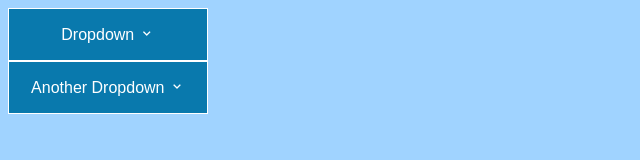
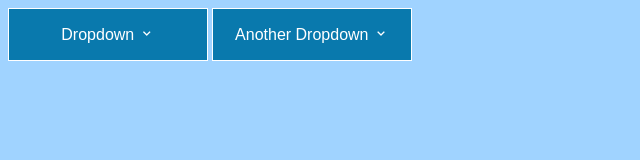
Before and after one commit to assaf-git/dropdown-menu, a website built with webpack: page src/template.html in a window 1280 px wide. Shown: the whole page, without its empty margins (0-640 px from the left). Built offline with nearby package versions, Linux system fonts and the light colour scheme.

Commit message:
Repostion additional dropdown menu

```diff
--- a/src/style.css
+++ b/src/style.css
@@ -2,9 +2,12 @@ body {
     background-color: rgb(160, 211, 255);
 }
 
-.dropdown-button {
+.dropdown {
     position: relative;
     display: inline-block;
+}
+
+.dropdown-button {
     background-color: #0979ad;
     color: white;
     padding: 16px;
```
